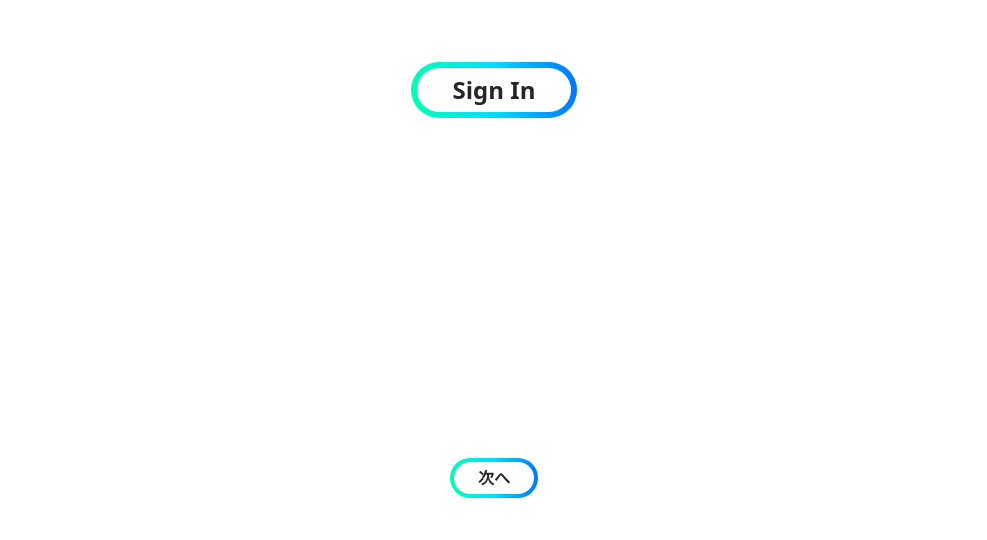
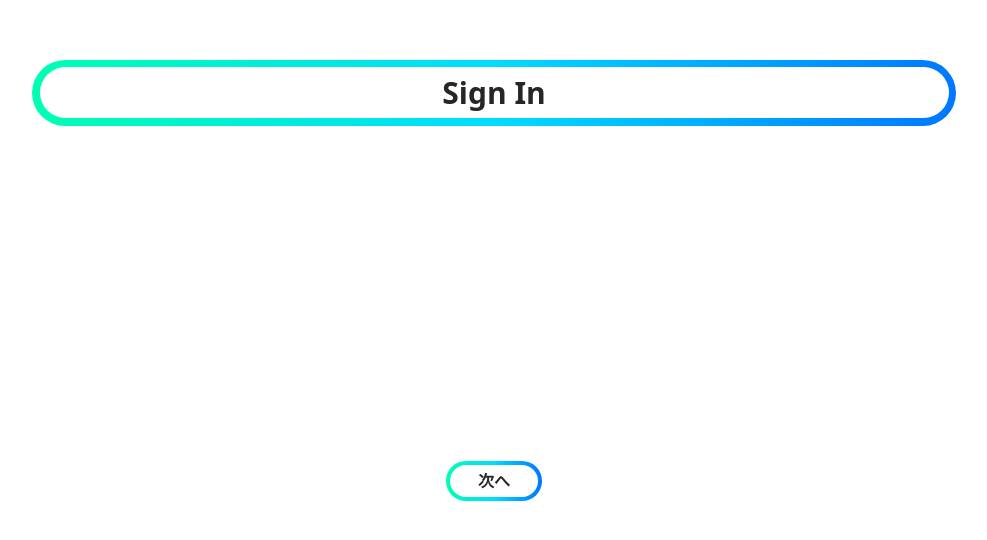
Before and after one commit to iputapp/lounas, a Next.js app: page /test/border-round-button in a window 1280 px wide. Shown: the part 120-660 px from the top of the page, without its empty margins (146-1133 px from the left). Built offline with nearby package versions, Linux system fonts and the light colour scheme.

Commit message:
Fix component

```diff
--- a/src/app/test/border-round-button/page.tsx
+++ b/src/app/test/border-round-button/page.tsx
@@ -9,8 +9,14 @@ export default function Test() {
 
   return (
     <div className="grid h-screen place-items-center gap-6 p-6">
-      <BorderRoundButton title="Sign In" fontSize="text-2xl" onClick={check} />
-      <BorderRoundButton title="次へ" onClick={check} />
+      <div className="w-3/4">
+        <BorderRoundButton fontSize="text-3xl" onClick={check}>
+          Sign In
+        </BorderRoundButton>
+      </div>
+      <div className="w-24">
+        <BorderRoundButton onClick={check}>次へ</BorderRoundButton>
+      </div>
     </div>
   );
 }
--- a/src/components/buttons/BorderRoundButton/index.tsx
+++ b/src/components/buttons/BorderRoundButton/index.tsx
@@ -3,7 +3,7 @@
 import styles from "./styles.module.scss";
 
 type BorderRoundButtonProps = {
-  title: string;
+  children: React.ReactNode;
   fontSize?:
     | "text-xs"
     | "text-sm"
@@ -21,11 +21,11 @@ type BorderRoundButtonProps = {
   onClick: () => void;
 };
 
-export function BorderRoundButton({ title, fontSize, onClick }: BorderRoundButtonProps) {
+export function BorderRoundButton({ children, fontSize, onClick }: BorderRoundButtonProps) {
   return (
     <button className={`${styles.container} ${fontSize}`} onClick={onClick}>
       <div className={styles.inner}>
-        <span className={styles.title}>{title}</span>
+        <span className={styles.title}>{children}</span>
       </div>
     </button>
   );
--- a/src/components/buttons/BorderRoundButton/styles.module.scss
+++ b/src/components/buttons/BorderRoundButton/styles.module.scss
@@ -1,7 +1,7 @@
 @use "variables" as var;
 
 .container {
-  @apply relative h-fit w-fit
+  @apply relative h-fit w-full
     overflow-clip;
 
   padding: 0.25em; // p-1
@@ -9,8 +9,7 @@
   border-radius: 1.5em; // rounded-3xl
 
   & > .inner {
-    @apply flex items-center justify-center
-      rounded-3xl;
+    @apply flex items-center justify-center;
 
     padding: 0.25em 1.5em; // py-1 px-6
     background-color: #fff;
```
